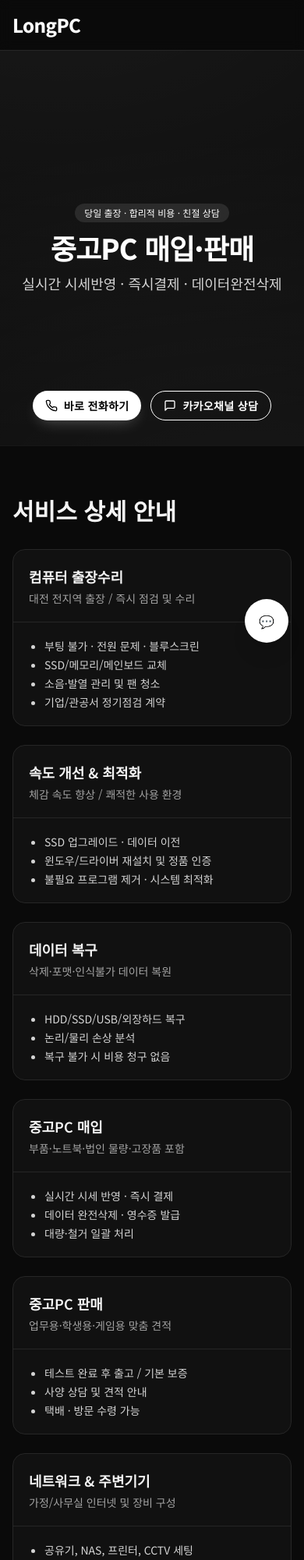
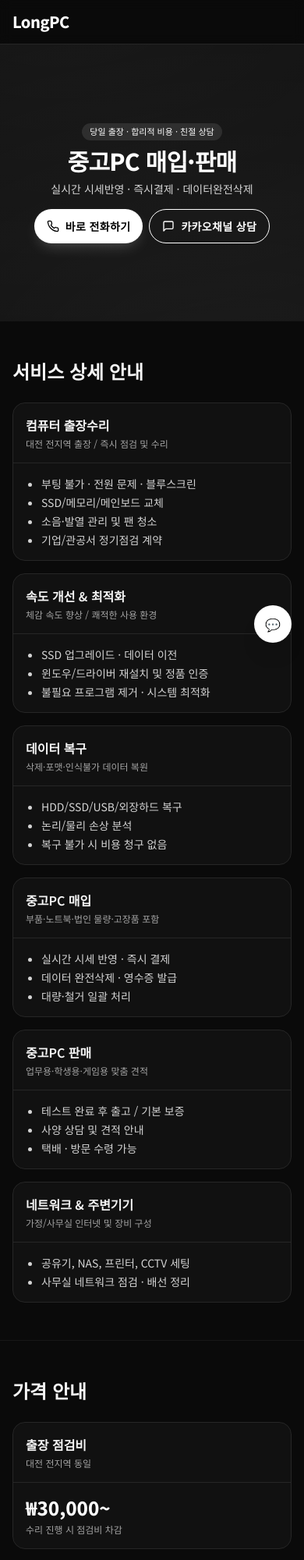
Before and after one commit to okp10jj/long1, a plain HTML site: page index.html in a window 390 px wide. Shown: the top 2000 px of the page at 78% size. Drawn offline with nearby package versions, Linux system fonts and the light colour scheme.

Commit message:
Add files via upload

```diff
--- a/index.html
+++ b/index.html
@@ -2,16 +2,19 @@
 <html lang="ko">
 <head>
   <meta charset="utf-8" />
-  <meta name="viewport" content="width=device-width,initial-scale=1" />
+  <meta name="viewport" content="width=device-width,initial-scale=1,viewport-fit=cover" />
   <title>LongPC — 대전 컴퓨터 출장수리 · 중고PC 매입·판매</title>
   <meta name="description" content="대전 컴퓨터 출장수리, 윈도우 재설치, 데이터 복구, 중고PC 매입·판매 — LongPC (연중무휴 09:00–21:00)" />
   <meta name="format-detection" content="telephone=no" />
+  <meta name="theme-color" content="#0a0a0a" />
   <meta property="og:title" content="LongPC — 대전 컴퓨터 출장수리 · 중고PC 매입·판매" />
   <meta property="og:description" content="부품교체·윈도우 재설치·데이터복구·속도개선. 대전 전지역 출장, 합리적 비용, 친절 상담." />
   <meta property="og:type" content="website" />
   <meta property="og:locale" content="ko_KR" />
   <meta property="og:url" content="https://longpc.co.kr" />
   <link rel="icon" href="/favicon.ico" />
+  <link rel="preconnect" href="https://fonts.googleapis.com" crossorigin>
+  <link rel="preconnect" href="https://fonts.gstatic.com" crossorigin>
   <script src="https://cdn.tailwindcss.com"></script>
   <link href="https://fonts.googleapis.com/css2?family=Noto+Sans+KR:wght@400;600;700;800&display=swap" rel="stylesheet">
   <style>
@@ -22,21 +25,21 @@
     ::-webkit-scrollbar-track { background: #0a0a0a; }
   </style>
 </head>
-<body class="bg-neutral-950 text-neutral-100">
+<body class="bg-neutral-950 text-neutral-100 antialiased">
 
   <!-- Header -->
   <header class="sticky top-0 z-40 border-b border-neutral-800 bg-neutral-950/80 backdrop-blur">
     <div class="mx-auto max-w-7xl px-4 sm:px-6 lg:px-8">
-      <div class="flex h-16 items-center justify-between">
-        <a href="#home" class="text-2xl font-extrabold tracking-tight text-white">LongPC</a>
+      <div class="flex h-14 sm:h-16 items-center justify-between">
+        <a href="#home" class="text-xl sm:text-2xl font-extrabold tracking-tight text-white">LongPC</a>
         <nav class="hidden md:flex items-center gap-6 text-sm">
           <a href="#services" class="hover:text-white/90 text-neutral-300">서비스</a>
           <a href="#pricing" class="hover:text-white/90 text-neutral-300">요금</a>
           <a href="#contact" class="hover:text-white/90 text-neutral-300">문의</a>
         </nav>
-        <!-- ⬇️ 버튼 크기 축소: 모바일 기준 작게, PC에서 원래 크기 -->
+        <!-- 모바일에선 헤더 CTA 감춤 (히어로에 CTA 노출) -->
         <a href="tel:01067064733"
-           class="hidden sm:inline-flex items-center gap-2 rounded-full bg-white text-black px-4 py-2 text-sm sm:px-6 sm:py-3 sm:text-base font-semibold shadow-[0_8px_20px_-8px_rgba(255,255,255,.3)] hover:shadow-[0_10px_24px_-8px_rgba(255,255,255,.45)] hover:scale-[1.03] transition-all duration-300">
+           class="hidden sm:inline-flex items-center gap-2 rounded-full bg-white text-black px-4 py-2 text-sm sm:px-6 sm:py-3 sm:text-base font-semibold shadow-[0_8px_20px_-8px_rgba(255,255,255,.3)] hover:shadow-[0_10px_24px_-8px_rgba(255,255,255,.45)] hover:scale-[1.02] transition-all duration-300">
           <svg viewBox="0 0 24 24" class="w-4 h-4 sm:w-5 sm:h-5" fill="none" stroke="currentColor" stroke-width="2" stroke-linecap="round" stroke-linejoin="round"><path d="M22 16.92v3a2 2 0 0 1-2.18 2 19.79 19.79 0 0 1-8.63-3.07 19.5 19.5 0 0 1-6-6A19.79 19.79 0 0 1 2.09 4.18 2 2 0 0 1 4.11 2h3a2 2 0 0 1 2 1.72c.12.89.31 1.76.57 2.6a2 2 0 0 1-.45 2.11L8.09 9.91a16 16 0 0 0 6 6l1.48-1.14a2 2 0 0 1 2.11-.45c.84.26 1.71.45 2.6.57A2 2 0 0 1 22 16.92z"/></svg>
           <span class="font-bold tracking-wide">010-6706-4733</span>
         </a>
@@ -44,24 +47,23 @@
     </div>
   </header>
 
-  <!-- Hero -->
+  <!-- Hero (모바일 최적화: 낮은 높이, 촘촘한 여백, 작은 버튼) -->
   <section id="home" class="relative overflow-hidden">
-    <div class="relative h-[60vh] sm:h-[66vh] lg:h-[72vh] bg-[radial-gradient(1000px_600px_at_20%_-20%,rgba(255,255,255,.06),transparent),radial-gradient(800px_500px_at_80%_120%,rgba(255,255,255,.06),transparent)] bg-neutral-950 text-white flex flex-col items-center justify-center text-center px-6">
-      <div class="space-y-3">
-        <span class="inline-block rounded-full bg-white/10 text-white px-3 py-1 text-xs backdrop-blur">당일 출장 · 합리적 비용 · 친절 상담</span>
-        <h1 id="hero-headline" class="text-4xl sm:text-5xl font-extrabold tracking-tight">대전 컴퓨터 출장수리</h1>
-        <p id="hero-sub" class="text-lg text-neutral-300">부품교체·윈도우 재설치·데이터복구</p>
+    <div class="relative h-[42vh] sm:h-[48vh] lg:h-[56vh] bg-[radial-gradient(1000px_600px_at_20%_-20%,rgba(255,255,255,.06),transparent),radial-gradient(800px_500px_at_80%_120%,rgba(255,255,255,.06),transparent)] bg-neutral-950 text-white flex flex-col items-center justify-center text-center px-4 sm:px-6">
+      <div class="space-y-2 sm:space-y-3 leading-tight">
+        <span class="inline-block rounded-full bg-white/10 text-white px-2.5 py-1 text-[11px] sm:text-xs backdrop-blur">당일 출장 · 합리적 비용 · 친절 상담</span>
+        <h1 id="hero-headline" class="text-3xl sm:text-5xl font-extrabold tracking-tight">대전 컴퓨터 출장수리</h1>
+        <p id="hero-sub" class="text-sm sm:text-lg text-neutral-300">부품교체·윈도우 재설치·데이터복구</p>
       </div>
-      <!-- CTA in hero bottom -->
-      <div class="absolute bottom-8 flex gap-3">
-        <!-- ⬇️ 버튼 크기 축소 -->
+      <!-- CTA -->
+      <div class="mt-4 sm:mt-6 flex gap-2 sm:gap-3">
         <a href="tel:01067064733"
-           class="inline-flex items-center gap-2 rounded-full bg-white text-black px-4 py-2 text-sm sm:px-6 sm:py-3 sm:text-base font-semibold shadow-[0_8px_20px_-8px_rgba(255,255,255,.3)] hover:shadow-[0_10px_24px_-8px_rgba(255,255,255,.45)] hover:scale-[1.03] transition-all duration-300">
+           class="inline-flex items-center gap-2 rounded-full bg-white text-black px-4 py-2 text-sm sm:px-6 sm:py-3 sm:text-base font-semibold shadow-[0_8px_20px_-8px_rgba(255,255,255,.3)] hover:shadow-[0_10px_24px_-8px_rgba(255,255,255,.45)] hover:scale-[1.02] transition-all duration-300 min-h-[44px]">
           <svg viewBox="0 0 24 24" class="w-4 h-4 sm:w-5 sm:h-5" fill="none" stroke="currentColor" stroke-width="2" stroke-linecap="round" stroke-linejoin="round"><path d="M22 16.92v3a2 2 0 0 1-2.18 2 19.79 19.79 0 0 1-8.63-3.07 19.5 19.5 0 0 1-6-6A19.79 19.79 0 0 1 2.09 4.18 2 2 0 0 1 4.11 2h3a2 2 0 0 1 2 1.72c.12.89.31 1.76.57 2.6a2 2 0 0 1-.45 2.11L8.09 9.91a16 16 0 0 0 6 6l1.48-1.14a2 2 0 0 1 2.11-.45c.84.26 1.71.45 2.6.57A2 2 0 0 1 22 16.92z"/></svg>
           <span class="font-bold tracking-wide">바로 전화하기</span>
         </a>
         <a href="https://pf.kakao.com/_Cpacn" target="_blank" rel="noreferrer"
-           class="inline-flex items-center gap-2 rounded-full border border-white text-white px-4 py-2 text-sm sm:px-6 sm:py-3 sm:text-base font-semibold hover:bg-white hover:text-black transition-all duration-300">
+           class="inline-flex items-center gap-2 rounded-full border border-white text-white px-4 py-2 text-sm sm:px-6 sm:py-3 sm:text-base font-semibold hover:bg-white hover:text-black transition-all duration-300 min-h-[44px]">
           <svg viewBox="0 0 24 24" class="w-4 h-4 sm:w-5 sm:h-5" fill="none" stroke="currentColor" stroke-width="2" stroke-linecap="round" stroke-linejoin="round"><path d="M21 15a2 2 0 0 1-2 2H7l-4 4V5a2 2 0 0 1 2-2h14a2 2 0 0 1 2 2z"/></svg>
           <span class="font-bold tracking-wide">카카오채널 상담</span>
         </a>
@@ -69,20 +71,19 @@
     </div>
   </section>
 
-  <!-- Services -->
-  <section id="services" class="py-16 border-t border-neutral-900 bg-neutral-950">
+  <!-- Services (모바일 단일열 → md부터 그리드) -->
+  <section id="services" class="py-12 sm:py-16 border-t border-neutral-900 bg-neutral-950">
     <div class="max-w-7xl mx-auto px-4 sm:px-6 lg:px-8">
-      <h2 class="text-3xl sm:text-4xl font-bold mb-8">서비스 상세 안내</h2>
+      <h2 class="text-2xl sm:text-4xl font-bold mb-6 sm:mb-8">서비스 상세 안내</h2>
 
-      <div class="grid gap-6 md:grid-cols-2 lg:grid-cols-3">
-        <!-- Card -->
+      <div class="grid gap-4 sm:gap-6 md:grid-cols-2 lg:grid-cols-3">
         <div class="rounded-2xl border bg-neutral-900/60 border-neutral-800 text-neutral-100">
-          <div class="p-5 border-b border-neutral-800">
-            <div class="text-lg font-semibold">컴퓨터 출장수리</div>
-            <p class="mt-1 text-sm text-neutral-400">대전 전지역 출장 / 즉시 점검 및 수리</p>
+          <div class="p-4 sm:p-5 border-b border-neutral-800">
+            <div class="text-base sm:text-lg font-semibold">컴퓨터 출장수리</div>
+            <p class="mt-1 text-xs sm:text-sm text-neutral-400">대전 전지역 출장 / 즉시 점검 및 수리</p>
           </div>
-          <div class="p-5">
-            <ul class="list-disc ml-5 text-sm space-y-1 text-neutral-300">
+          <div class="p-4 sm:p-5">
+            <ul class="list-disc ml-5 text-sm sm:text-sm space-y-1 text-neutral-300">
               <li>부팅 불가 · 전원 문제 · 블루스크린</li>
               <li>SSD/메모리/메인보드 교체</li>
               <li>소음·발열 관리 및 팬 청소</li>
@@ -92,11 +93,11 @@
         </div>
 
         <div class="rounded-2xl border bg-neutral-900/60 border-neutral-800 text-neutral-100">
-          <div class="p-5 border-b border-neutral-800">
-            <div class="text-lg font-semibold">속도 개선 & 최적화</div>
-            <p class="mt-1 text-sm text-neutral-400">체감 속도 향상 / 쾌적한 사용 환경</p>
+          <div class="p-4 sm:p-5 border-b border-neutral-800">
+            <div class="text-base sm:text-lg font-semibold">속도 개선 & 최적화</div>
+            <p class="mt-1 text-xs sm:text-sm text-neutral-400">체감 속도 향상 / 쾌적한 사용 환경</p>
           </div>
-          <div class="p-5">
+          <div class="p-4 sm:p-5">
             <ul class="list-disc ml-5 text-sm space-y-1 text-neutral-300">
               <li>SSD 업그레이드 · 데이터 이전</li>
               <li>윈도우/드라이버 재설치 및 정품 인증</li>
@@ -106,11 +107,11 @@
         </div>
 
         <div class="rounded-2xl border bg-neutral-900/60 border-neutral-800 text-neutral-100">
-          <div class="p-5 border-b border-neutral-800">
-            <div class="text-lg font-semibold">데이터 복구</div>
-            <p class="mt-1 text-sm text-neutral-400">삭제·포맷·인식불가 데이터 복원</p>
+          <div class="p-4 sm:p-5 border-b border-neutral-800">
+            <div class="text-base sm:text-lg font-semibold">데이터 복구</div>
+            <p class="mt-1 text-xs sm:text-sm text-neutral-400">삭제·포맷·인식불가 데이터 복원</p>
           </div>
-          <div class="p-5">
+          <div class="p-4 sm:p-5">
             <ul class="list-disc ml-5 text-sm space-y-1 text-neutral-300">
               <li>HDD/SSD/USB/외장하드 복구</li>
               <li>논리/물리 손상 분석</li>
@@ -120,11 +121,11 @@
         </div>
 
         <div class="rounded-2xl border bg-neutral-900/60 border-neutral-800 text-neutral-100">
-          <div class="p-5 border-b border-neutral-800">
-            <div class="text-lg font-semibold">중고PC 매입</div>
-            <p class="mt-1 text-sm text-neutral-400">부품·노트북·법인 물량·고장품 포함</p>
+          <div class="p-4 sm:p-5 border-b border-neutral-800">
+            <div class="text-base sm:text-lg font-semibold">중고PC 매입</div>
+            <p class="mt-1 text-xs sm:text-sm text-neutral-400">부품·노트북·법인 물량·고장품 포함</p>
           </div>
-          <div class="p-5">
+          <div class="p-4 sm:p-5">
             <ul class="list-disc ml-5 text-sm space-y-1 text-neutral-300">
               <li>실시간 시세 반영 · 즉시 결제</li>
               <li>데이터 완전삭제 · 영수증 발급</li>
@@ -134,11 +135,11 @@
         </div>
 
         <div class="rounded-2xl border bg-neutral-900/60 border-neutral-800 text-neutral-100">
-          <div class="p-5 border-b border-neutral-800">
-            <div class="text-lg font-semibold">중고PC 판매</div>
-            <p class="mt-1 text-sm text-neutral-400">업무용·학생용·게임용 맞춤 견적</p>
+          <div class="p-4 sm:p-5 border-b border-neutral-800">
+            <div class="text-base sm:text-lg font-semibold">중고PC 판매</div>
+            <p class="mt-1 text-xs sm:text-sm text-neutral-400">업무용·학생용·게임용 맞춤 견적</p>
           </div>
-          <div class="p-5">
+          <div class="p-4 sm:p-5">
             <ul class="list-disc ml-5 text-sm space-y-1 text-neutral-300">
               <li>테스트 완료 후 출고 / 기본 보증</li>
               <li>사양 상담 및 견적 안내</li>
@@ -148,11 +149,11 @@
         </div>
 
         <div class="rounded-2xl border bg-neutral-900/60 border-neutral-800 text-neutral-100">
-          <div class="p-5 border-b border-neutral-800">
-            <div class="text-lg font-semibold">네트워크 & 주변기기</div>
-            <p class="mt-1 text-sm text-neutral-400">가정/사무실 인터넷 및 장비 구성</p>
+          <div class="p-4 sm:p-5 border-b border-neutral-800">
+            <div class="text-base sm:text-lg font-semibold">네트워크 & 주변기기</div>
+            <p class="mt-1 text-xs sm:text-sm text-neutral-400">가정/사무실 인터넷 및 장비 구성</p>
           </div>
-          <div class="p-5">
+          <div class="p-4 sm:p-5">
             <ul class="list-disc ml-5 text-sm space-y-1 text-neutral-300">
               <li>공유기, NAS, 프린터, CCTV 세팅</li>
               <li>사무실 네트워크 점검 · 배선 정리</li>
@@ -164,42 +165,42 @@
     </div>
   </section>
 
-  <!-- Pricing -->
-  <section id="pricing" class="py-16 border-t border-neutral-900 bg-neutral-950">
+  <!-- Pricing (모바일 간결화) -->
+  <section id="pricing" class="py-12 sm:py-16 border-t border-neutral-900 bg-neutral-950">
     <div class="max-w-7xl mx-auto px-4 sm:px-6 lg:px-8">
-      <h2 class="text-3xl sm:text-4xl font-bold mb-8">가격 안내</h2>
+      <h2 class="text-2xl sm:text-4xl font-bold mb-6 sm:mb-8">가격 안내</h2>
 
-      <div class="grid gap-6 sm:grid-cols-2 lg:grid-cols-3">
+      <div class="grid gap-4 sm:gap-6 sm:grid-cols-2 lg:grid-cols-3">
         <div class="rounded-2xl border bg-neutral-900/60 border-neutral-800 text-neutral-100">
-          <div class="p-5 border-b border-neutral-800">
-            <div class="text-lg font-semibold">출장 점검비</div>
-            <p class="mt-1 text-sm text-neutral-400">대전 전지역 동일</p>
+          <div class="p-4 sm:p-5 border-b border-neutral-800">
+            <div class="text-base sm:text-lg font-semibold">출장 점검비</div>
+            <p class="mt-1 text-xs sm:text-sm text-neutral-400">대전 전지역 동일</p>
           </div>
-          <div class="p-5">
-            <div class="text-3xl font-extrabold text-white">₩30,000~</div>
-            <p class="text-sm text-neutral-400 mt-2">수리 진행 시 점검비 차감</p>
+          <div class="p-4 sm:p-5">
+            <div class="text-2xl sm:text-3xl font-extrabold text-white">₩30,000~</div>
+            <p class="text-xs sm:text-sm text-neutral-400 mt-1">수리 진행 시 점검비 차감</p>
           </div>
         </div>
 
         <div class="rounded-2xl border bg-neutral-900/60 border-neutral-800 text-neutral-100">
-          <div class="p-5 border-b border-neutral-800">
-            <div class="text-lg font-semibold">윈도우 재설치</div>
-            <p class="mt-1 text-sm text-neutral-400">드라이버/최적화 포함</p>
+          <div class="p-4 sm:p-5 border-b border-neutral-800">
+            <div class="text-base sm:text-lg font-semibold">윈도우 재설치</div>
+            <p class="mt-1 text-xs sm:text-sm text-neutral-400">드라이버/최적화 포함</p>
           </div>
-          <div class="p-5">
-            <div class="text-3xl font-extrabold text-white">₩40,000~</div>
-            <p class="text-sm text-neutral-400 mt-2">정품 인증 및 최신 업데이트 포함</p>
+          <div class="p-4 sm:p-5">
+            <div class="text-2xl sm:text-3xl font-extrabold text-white">₩40,000~</div>
+            <p class="text-xs sm:text-sm text-neutral-400 mt-1">정품 인증 및 최신 업데이트 포함</p>
           </div>
         </div>
 
         <div class="rounded-2xl border bg-neutral-900/60 border-neutral-800 text-neutral-100">
-          <div class="p-5 border-b border-neutral-800">
-            <div class="text-lg font-semibold">SSD 업그레이드</div>
-            <p class="mt-1 text-sm text-neutral-400">데이터 이전 포함</p>
+          <div class="p-4 sm:p-5 border-b border-neutral-800">
+            <div class="text-base sm:text-lg font-semibold">SSD 업그레이드</div>
+            <p class="mt-1 text-xs sm:text-sm text-neutral-400">데이터 이전 포함</p>
           </div>
-          <div class="p-5">
-            <div class="text-3xl font-extrabold text-white">₩60,000~</div>
-            <p class="text-sm text-neutral-400 mt-2">용량/부품가 별도</p>
+          <div class="p-4 sm:p-5">
+            <div class="text-2xl sm:text-3xl font-extrabold text-white">₩60,000~</div>
+            <p class="text-xs sm:text-sm text-neutral-400 mt-1">용량/부품가 별도</p>
           </div>
         </div>
       </div>
@@ -207,31 +208,32 @@
     </div>
   </section>
 
-  <!-- Contact -->
-  <section id="contact" class="py-16 border-t border-neutral-900 bg-neutral-950">
+  <!-- Contact (모바일 중앙정렬 + 44px 터치타겟) -->
+  <section id="contact" class="py-12 sm:py-16 border-t border-neutral-900 bg-neutral-950">
     <div class="max-w-7xl mx-auto px-4 sm:px-6 lg:px-8 text-center">
-      <h2 class="text-3xl sm:text-4xl font-bold mb-8">문의하기</h2>
-      <p class="text-lg text-neutral-300 mb-4">전화 · 카카오채널 · 이메일</p>
-      <div class="flex items-center justify-center gap-3 flex-wrap">
-        <!-- ⬇️ 버튼 크기 축소 -->
+      <h2 class="text-2xl sm:text-4xl font-bold mb-6 sm:mb-8">문의하기</h2>
+      <p class="text-base sm:text-lg text-neutral-300 mb-4 sm:mb-6">전화 · 카카오채널 · 이메일</p>
+      <div class="flex items-center justify-center gap-2 sm:gap-3 flex-wrap">
         <a href="tel:01067064733"
-           class="inline-flex items-center gap-2 rounded-full bg-white text-black px-4 py-2 text-sm sm:px-6 sm:py-3 sm:text-base font-semibold shadow-[0_8px_20px_-8px_rgba(255,255,255,.3)] hover:shadow-[0_10px_24px_-8px_rgba(255,255,255,.45)] hover:scale-[1.03] transition-all duration-300">
+           class="inline-flex items-center gap-2 rounded-full bg-white text-black px-4 py-2 text-sm sm:px-6 sm:py-3 sm:text-base font-semibold shadow-[0_8px_20px_-8px_rgba(255,255,255,.3)] hover:shadow-[0_10px_24px_-8px_rgba(255,255,255,.45)] hover:scale-[1.02] transition-all duration-300 min-h-[44px]">
           <svg viewBox="0 0 24 24" class="w-4 h-4 sm:w-5 sm:h-5" fill="none" stroke="currentColor" stroke-width="2" stroke-linecap="round" stroke-linejoin="round"><path d="M22 16.92v3a2 2 0 0 1-2.18 2 19.79 19.79 0 0 1-8.63-3.07 19.5 19.5 0 0 1-6-6A19.79 19.79 0 0 1 2.09 4.18 2 2 0 0 1 4.11 2h3a2 2 0 0 1 2 1.72c.12.89.31 1.76.57 2.6a2 2 0 0 1-.45 2.11L8.09 9.91a16 16 0 0 0 6 6l1.48-1.14a2 2 0 0 1 2.11-.45c.84.26 1.71.45 2.6.57A2 2 0 0 1 22 16.92z"/></svg>
           <span class="font-bold tracking-wide">바로 전화하기</span>
         </a>
         <a href="https://pf.kakao.com/_Cpacn" target="_blank" rel="noreferrer"
-           class="inline-flex items-center gap-2 rounded-full border border-white text-white px-4 py-2 text-sm sm:px-6 sm:py-3 sm:text-base font-semibold hover:bg-white hover:text-black transition-all duration-300">
+           class="inline-flex items-center gap-2 rounded-full border border-white text-white px-4 py-2 text-sm sm:px-6 sm:py-3 sm:text-base font-semibold hover:bg-white hover:text-black transition-all duration-300 min-h-[44px]">
           <svg viewBox="0 0 24 24" class="w-4 h-4 sm:w-5 sm:h-5" fill="none" stroke="currentColor" stroke-width="2" stroke-linecap="round" stroke-linejoin="round"><path d="M21 15a2 2 0 0 1-2 2H7l-4 4V5a2 2 0 0 1 2-2h14a2 2 0 0 1 2 2z"/></svg>
           <span class="font-bold tracking-wide">카카오채널 상담</span>
         </a>
       </div>
-      <a href="mailto:p1jj@naver.com" class="block mt-4 hover:underline text-neutral-300">p1jj@naver.com</a>
+      <a href="mailto:p1jj@naver.com" class="block mt-3 hover:underline text-neutral-300 text-sm sm:text-base">p1jj@naver.com</a>
     </div>
   </section>
 
-  <!-- Floating Kakao (그대로 유지) -->
+  <!-- Floating Kakao (노치·안전영역 고려) -->
   <a href="https://pf.kakao.com/_Cpacn" target="_blank" rel="noreferrer" aria-label="카카오채널 상담"
-     class="fixed bottom-5 right-5 h-14 w-14 sm:h-16 sm:w-16 rounded-full bg-white text-black shadow-xl grid place-items-center hover:scale-105 transition z-50">💬</a>
+     class="fixed right-4 bottom-[calc(1.25rem+env(safe-area-inset-bottom))] h-12 w-12 sm:h-16 sm:w-16 rounded-full bg-white text-black shadow-xl grid place-items-center hover:scale-105 transition z-50">
+    💬
+  </a>
 
   <!-- Footer -->
   <footer class="py-10 border-t border-neutral-900 bg-neutral-950 text-neutral-300">
```
